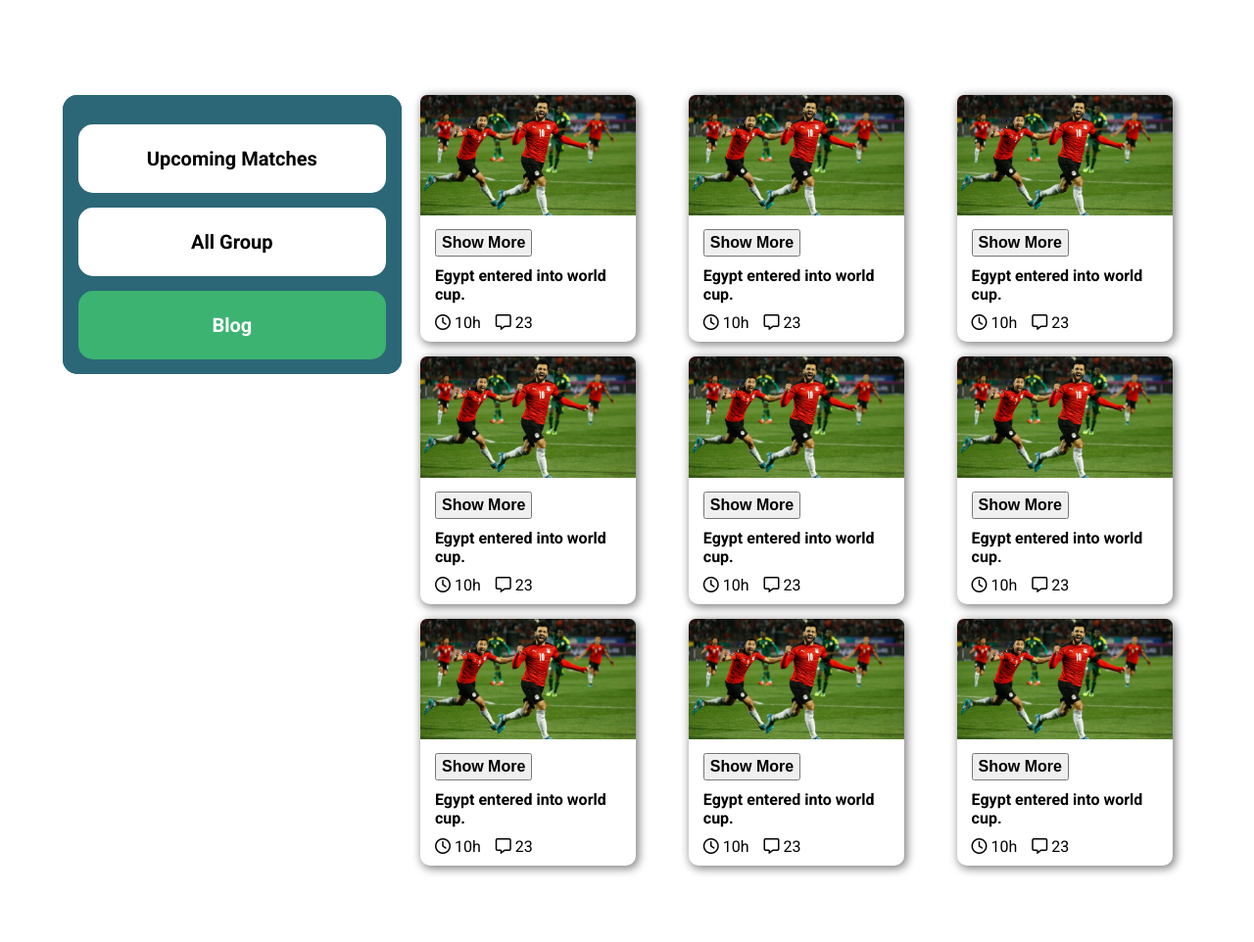
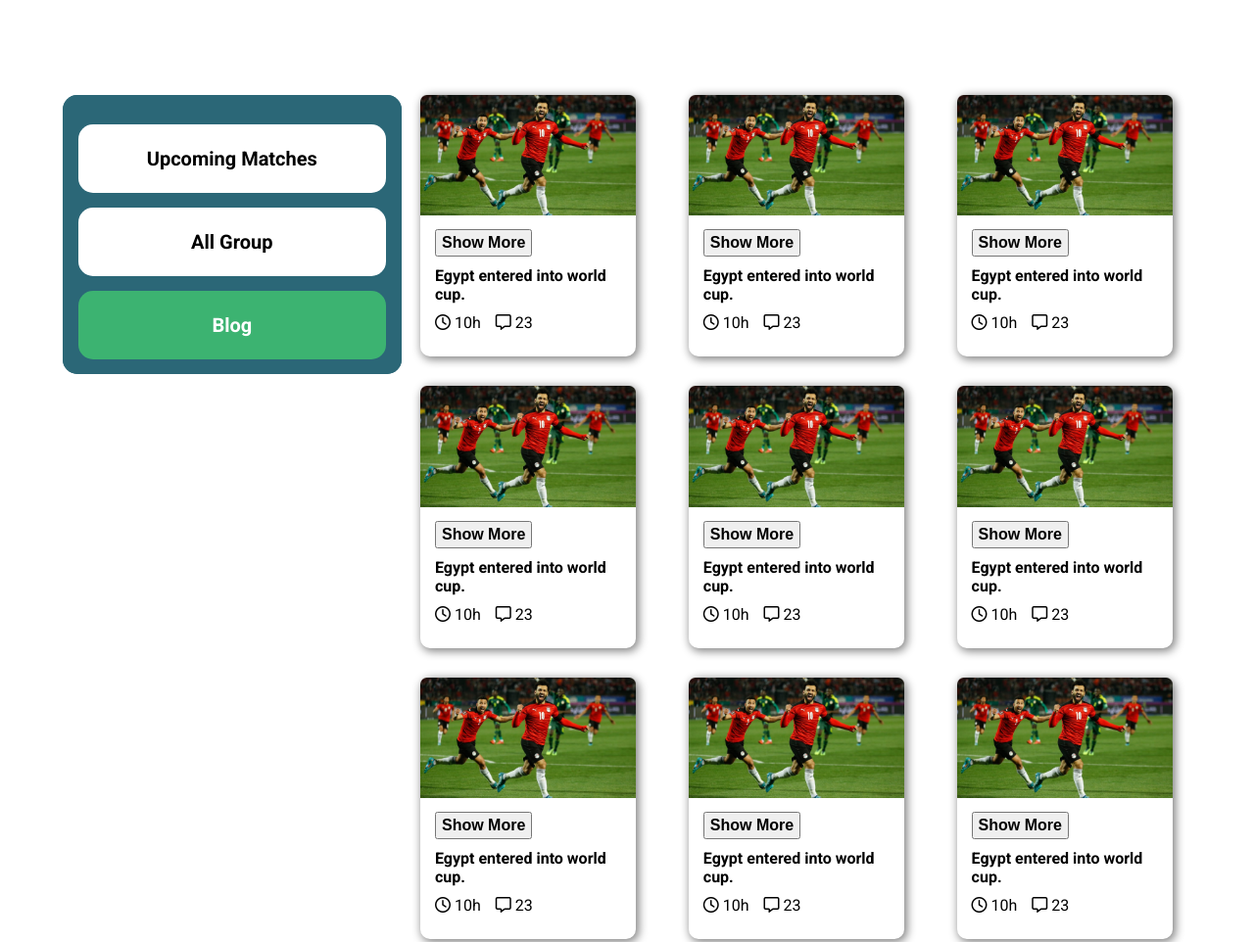
Before and after one commit to merazul-amin/second-assignment, a plain HTML site: page index.html in a window 1280 px wide. Shown: the part 552-1514 px from the top of the page at 98% size. Drawn offline with Linux system fonts and the light colour scheme.

Commit message:
assignment two

```diff
--- a/style-sheets/style.css
+++ b/style-sheets/style.css
@@ -98,6 +98,7 @@ body {
     display: grid;
     grid-template-columns: repeat(3, 1fr);
     grid-gap: 15px;
+    grid-row-gap: 30px;
 }
 
 
@@ -154,6 +155,7 @@ body {
     margin: auto;
     box-shadow: 2px 2px 10px 1px gray;
     border-radius: 10px;
+    padding-bottom: 15px;
 }
 
 .blog-details {
```
